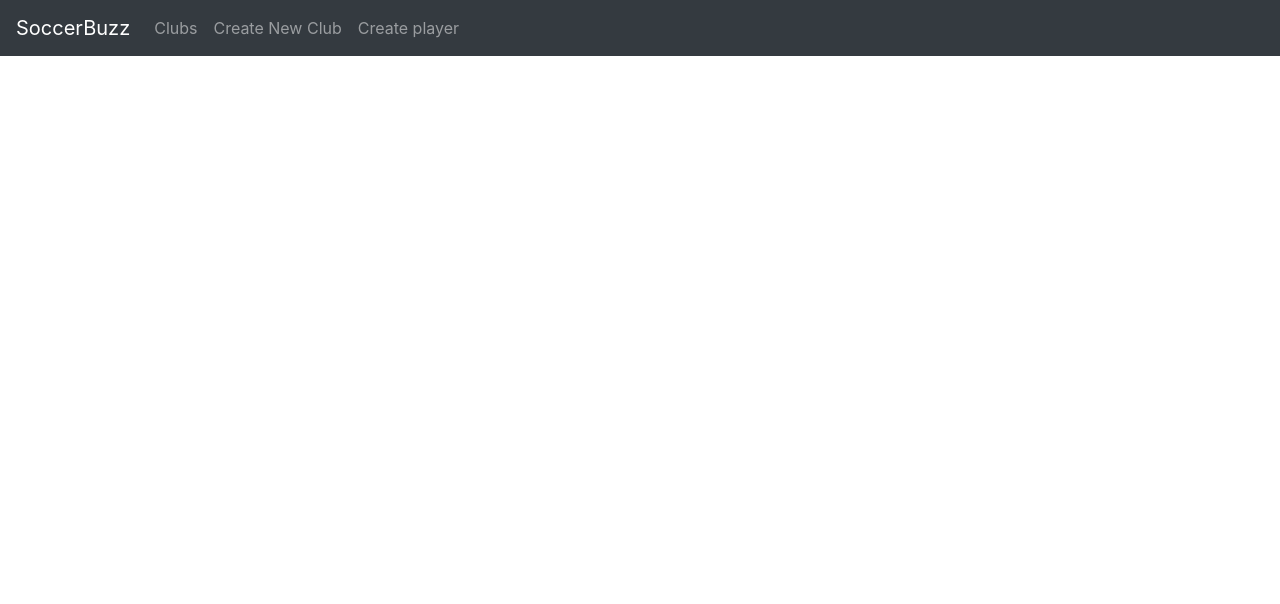
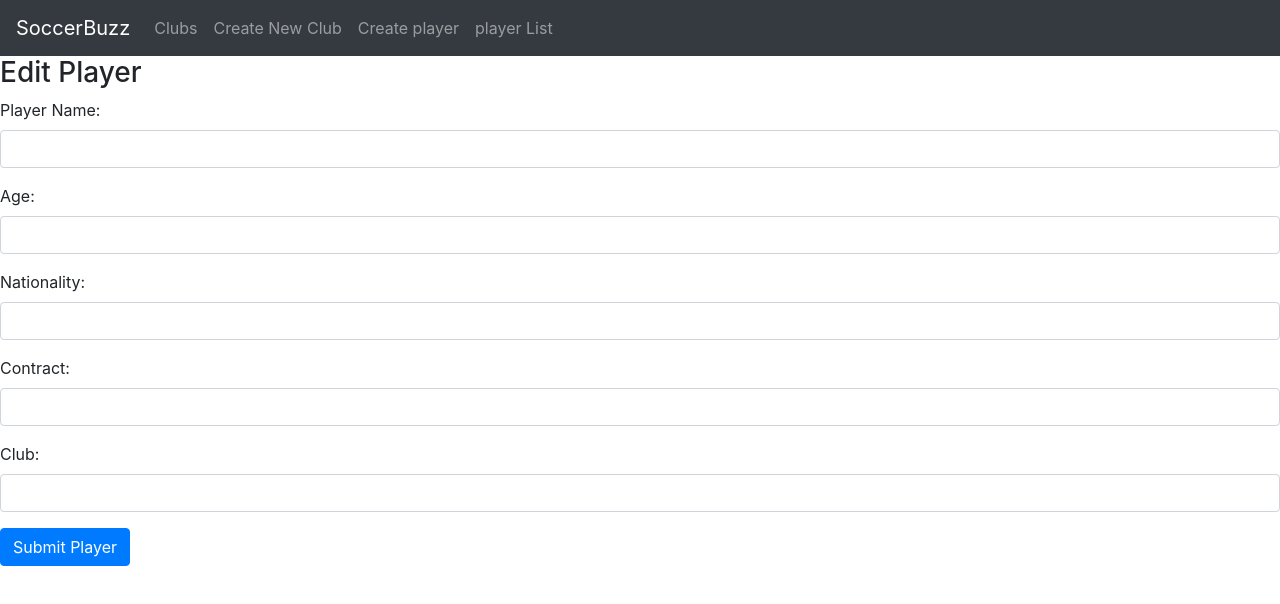
Before and after one commit to Karthik781/SoccerBuzz, a React (Create React App) app: page /players/edit/1 in a window 1280 px wide. Shown: the top 604 px of the page. Built offline with nearby package versions, Linux system fonts and the light colour scheme; no server answers.

Commit message:
add edit player component

```diff
--- a/src/App.js
+++ b/src/App.js
@@ -10,6 +10,7 @@ import EditClub from "./components/edit-club.component"
 import CreateClub from "./components/create-club.component"
 import Playerslist from "./components/player-list.component"
 import CreatePlayer from "./components/create-player.component"
+import EditPlayer from "./components/edit-player.component"
 
 function App() {
   return (
@@ -20,7 +21,8 @@ function App() {
       <Route path = "/clubs/all" component = {ClubsList} />
       <Route path = "/clubs/edit/:id" component = {EditClub} />
       <Route path = "/clubs/create" component = {CreateClub} />
-      <Route path = "/clubs/players" component ={Playerslist} />
+      <Route exact path = "/players" component ={Playerslist} />
+      <Route path = "/players/edit/:id" component ={EditPlayer} />
       <Route path = "/clubs/:id/player" component ={CreatePlayer} />
     </Router>
   </div>
--- /dev/null
+++ b/src/components/edit-player.component.js
@@ -0,0 +1,144 @@
+import React, {Component} from "react"
+import axios from "axios"
+
+export default class EditPlayer extends Component{
+    constructor(props){
+        super(props)
+
+            this.onChangePlayerName = this.onChangePlayerName.bind(this);
+            this.onChangeAge = this.onChangeAge.bind(this);
+            this.onChangeNationality = this.onChangeNationality.bind(this);
+            this.onChangeContract = this.onChangeContract.bind(this);
+            this.onChangeClub = this.onChangeClub.bind(this);
+            this.onSubmit =this.onSubmit.bind(this);
+
+            this.state = {
+                playername : '',
+                age : '',
+                nationality: '',
+                contract:'',
+                club:'',
+                club_id:'',
+            };
+    }
+
+    componentDidMount(){
+        axios.get('http://localhost:5000/players/' + this.props.match.params.id)
+        .then(res => {
+            this.setState({
+                playername: res.data.playername,
+                age: res.data.age,
+                nationality: res.data.nationality,
+                contract: res.data.contract,
+                club: res.data.club,
+            })
+        })
+    }
+
+
+
+    onChangePlayerName(e){
+        this.setState({
+            playername: e.target.value
+        })
+    }
+    onChangeAge(e){
+        this.setState({
+            age: e.target.value
+        })
+    }
+    onChangeNationality(e){
+        this.setState({
+            nationality: e.target.value
+        })
+    }
+    onChangeContract(e){
+        this.setState({
+            contract: e.target.value
+        })
+    }
+    onChangeClub(e){
+        this.setState({
+            club: e.target.value
+        })
+    }
+
+    onSubmit(e){
+        e.preventDefault();
+     //   console.log(this.props.match.params.id);
+        const newPlayer = {
+            playername : this.state.playername,
+            age : this.state.age,
+            nationality: this.state.nationality,
+            contract:this.state.contract,
+            club:this.state.club,
+            club_id:this.props.match.params.id,
+        }
+        //console.log(newPlayer);
+
+        axios.post('http://localhost:5000/players/add', newPlayer)
+        .then(res => console.log(res))
+        .catch(err=>console.log(err))
+    }
+
+
+
+    render(){
+        return(
+            <div>
+                <h3>Edit Player</h3>
+                <form onSubmit = {this.onSubmit} >
+                    <div className = "form-group">
+                        <label>Player Name: </label>
+                        <input type = "text"
+                            required
+                            className="form-control"
+                            value = {this.state.playername}
+                            onChange = {this.onChangePlayerName}
+                        />
+                    </div>
+                    <div className = "form-group">
+                        <label>Age: </label>
+                        <input type = "text"
+                            required
+                            className="form-control"
+                            value = {this.state.age}
+                            onChange = {this.onChangeAge}
+                        />
+                    </div>
+                    <div className = "form-group">
+                        <label>Nationality: </label>
+                        <input type = "text"
+                            className="form-control"
+                            value = {this.state.nationality}
+                            onChange = {this.onChangeNationality}
+                        />
+                    </div>
+                    <div className = "form-group">
+                        <label>Contract: </label>
+                        <input type = "text"
+                            required
+                            className="form-control"
+                            value = {this.state.contract}
+                            onChange = {this.onChangeContract}
+                        />
+                    </div>
+                    <div className = "form-group">
+                        <label>Club: </label>
+                        <input type = "text"
+                            required
+                            className="form-control"
+                            value = {this.state.club}
+                            onChange = {this.onChangeClub}
+                        />
+                    </div>
+                    <div className="form-group">
+                        <input type="submit" value = "Submit Player" className = "btn btn-primary" />
+                    </div>
+                </form>
+
+            </div>
+
+        )
+    }
+}
--- a/src/components/navbar.component.js
+++ b/src/components/navbar.component.js
@@ -15,7 +15,10 @@ export default class Navbar extends Component {
                 <Link to="/clubs/create" className="nav-link">Create New Club</Link>
                 </li>
                 <li className="navbar-item">
-                <Link to="/clubs/players" className="nav-link">Create player</Link>
+                <Link to="/clubs" className="nav-link">Create player</Link>
+                </li>
+                <li className="navbar-item">
+                <Link to="/players" className="nav-link">player List</Link>
                 </li>
                 </ul>
             </div>
--- a/src/components/player-list.component.js
+++ b/src/components/player-list.component.js
@@ -1,5 +1,23 @@
 import React , { Component} from "react"
+import {Link} from "react-router-dom"
 import axios from "../../node_modules/axios";
+
+const PlayerView = (props) => {
+    console.log(props);
+    return(
+        <tr>
+            <td>{props.player.playername}</td>
+            <td>{props.player.age}</td>
+            <td>{props.player.nationality}</td>
+            {/* <td><button onClick={props.deleteClub(props.club._id)}>delete</button> </td> */}
+            <td>{props.player.contract}</td>
+            <td>{props.player.club}</td>
+            <td>
+                <Link to = {"/players/edit/" + props.player._id}>edit</Link>
+            </td>
+        </tr>
+    )
+}
 
 export default class PlayerList extends Component {
 
@@ -16,15 +34,36 @@ export default class PlayerList extends Component {
         .then(res=> {
             this.setState({players : res.data})
         }).catch(err=> console.log(err))
+    }
 
-        console.log(this.state);
+    playerList(){
+        return(
+            this.state.players.map(currentPlayer => {
+                return <PlayerView player = {currentPlayer} key = {currentPlayer._id} />
+            })
+        )
     }
 
     render(){
         return(
             <div>
-                <h1> This is PlayerList Component </h1>
-            </div>
+            <h2>Players List: </h2>
+            <table className="table">
+                <thead className="thead-light">
+                    <tr>
+                        <th>Player Name</th>
+                        <th>Age</th>
+                        <th>Nationality</th>
+                        <th>contract(years)</th>
+                        <th>club</th>
+                        <th>Actions</th>
+                    </tr>
+                </thead>
+                <tbody>
+                    {this.playerList()}
+                </tbody>
+            </table>
+        </div>
 
         )
     }
```
Also changed, not shown: 1 other file (tests, documents, lock files or other folders).
